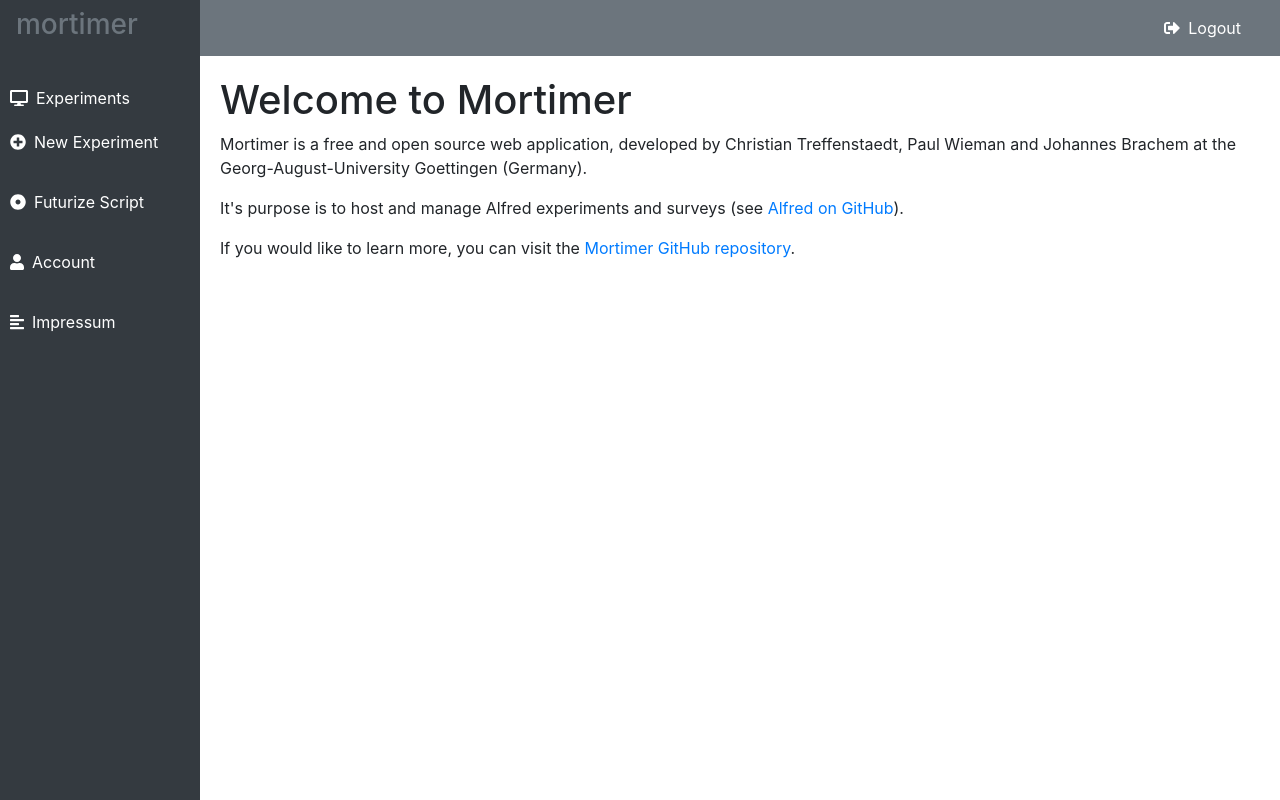
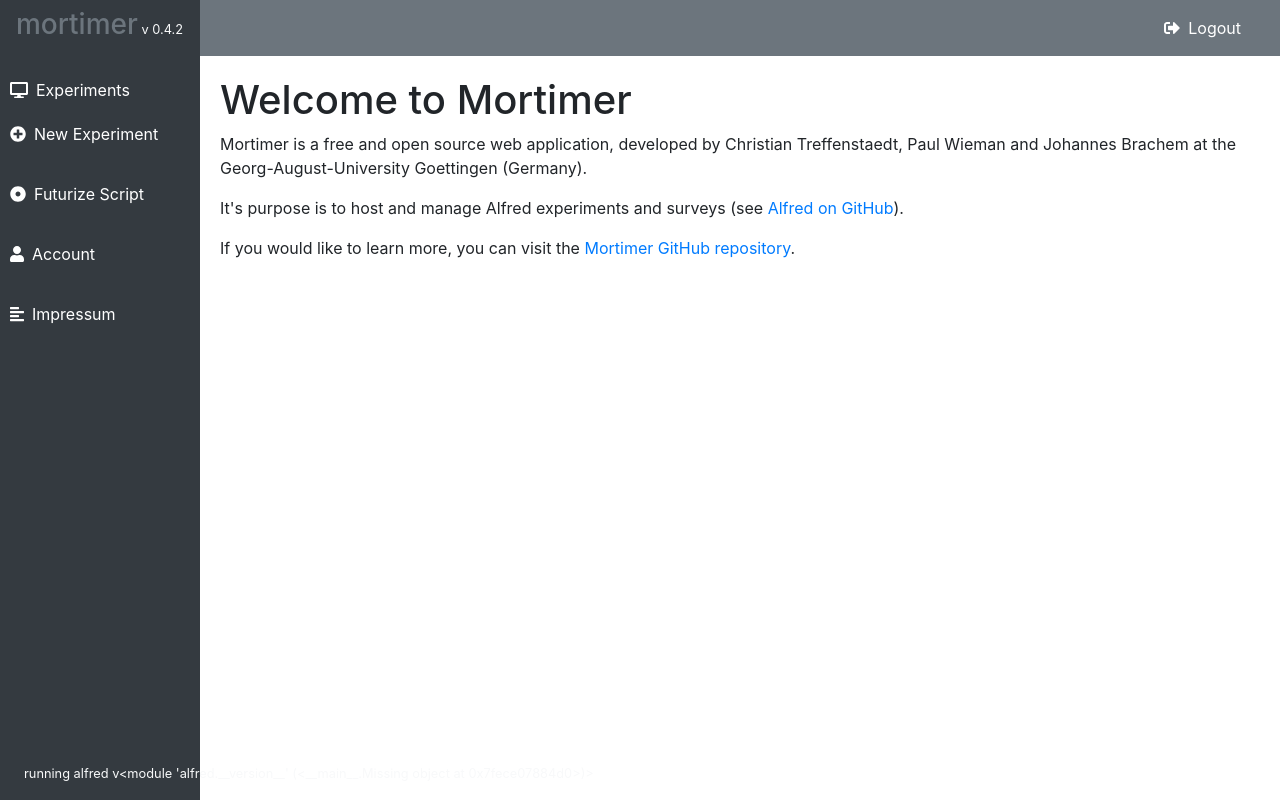
Before and after one commit to ctreffe/mortimer, a Flask app: page /about in a window 1280 px wide. Run offline with Flask 2, Linux system fonts and the light colour scheme; the visitor is signed in with stand-in values (Sample User, id 1); some libraries are stand-ins or nearby versions.

Commit message:
implement verrsion display
Mortimer will now display its own version and the alfred version running on the server.

```diff
--- a/mortimer/__init__.py
+++ b/mortimer/__init__.py
@@ -8,6 +8,9 @@ from flask_login import LoginManager
 from flask_mail import Mail
 from flask_dropzone import Dropzone
 import pymongo
+import alfred
+
+__version__ = '0.4.2'
 
 # the EnvironSetter sets enviroment variables for the current session
 # It is not included in the GitHub repository, because it contains sensitive
@@ -78,6 +81,13 @@ def create_app(config_class=Config):
     app.register_blueprint(local_experiments)
     app.register_blueprint(errors)
 
+    # global variables for use in templates
+    @app.context_processor
+    def version_processor():
+        mv = __version__
+        from alfred import __version__ as av
+        return {"v_mortimer": mv, "v_alfred": av}
+
     # bind extensions to app instance
     db.init_app(app)
     bcrypt.init_app(app)
--- a/mortimer/templates/layout.html
+++ b/mortimer/templates/layout.html
@@ -7,7 +7,7 @@
         <div class="">
             <ul class="list-unstyled comments">
                 <li><a href="{{ url_for('main.home') }}" class="pl-3 pt-2">
-                        <h3>mortimer</h3>
+                        <h3 style="display: inline;">mortimer</h3><small class="text-light"> v {{ v_mortimer }}</small>
                     </a></li>
             </ul>
 
@@ -31,6 +31,10 @@
             <!-- <li><a href="#"><i class="fas fa-quote-left mr-2"></i>About*</a></li> -->
             <li><a href="{{ url_for('main.impressum') }}"><i class="fas fa-align-left mr-2"></i>Impressum</a></li>
         </ul>
+
+        <footer style="position: fixed; bottom:0; height:40px;">
+            <small class="text-light pl-4">running alfred v{{ v_alfred }}</small>
+        </footer>
 
     </nav>
 
```
